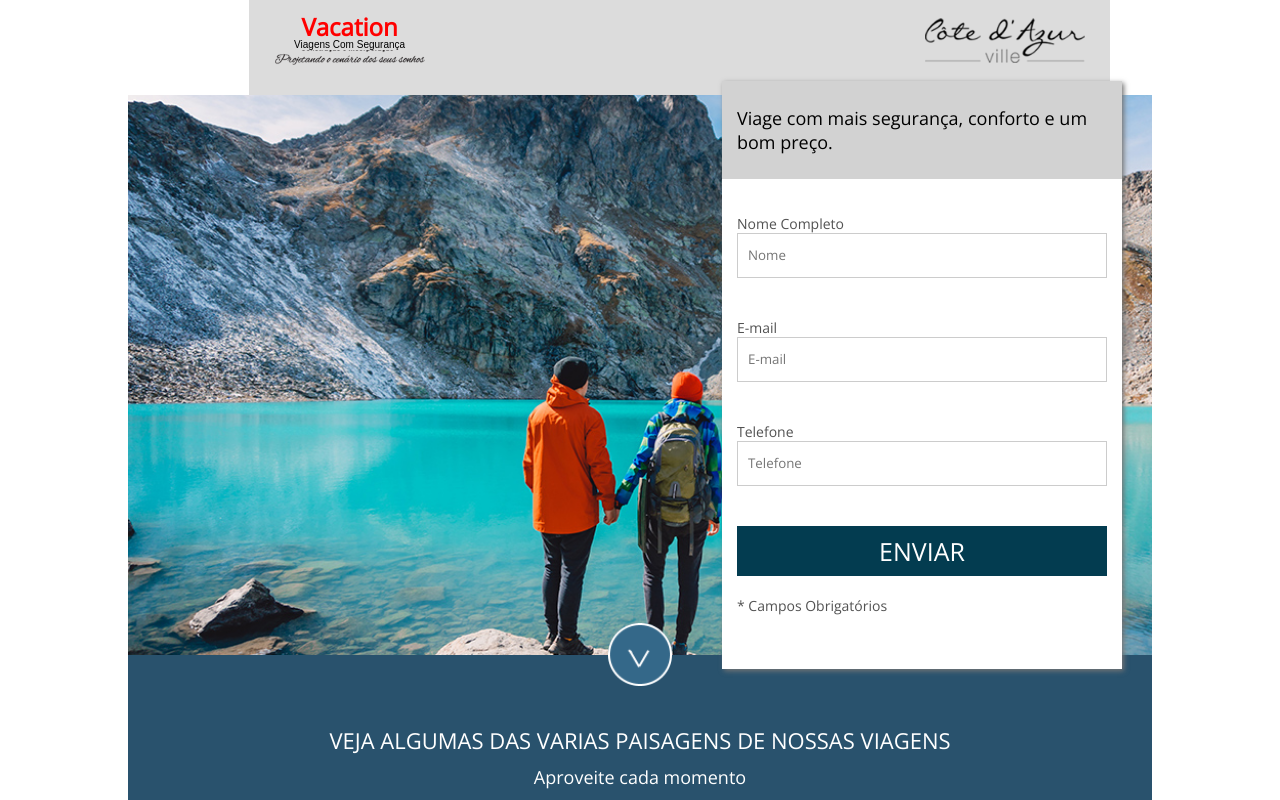
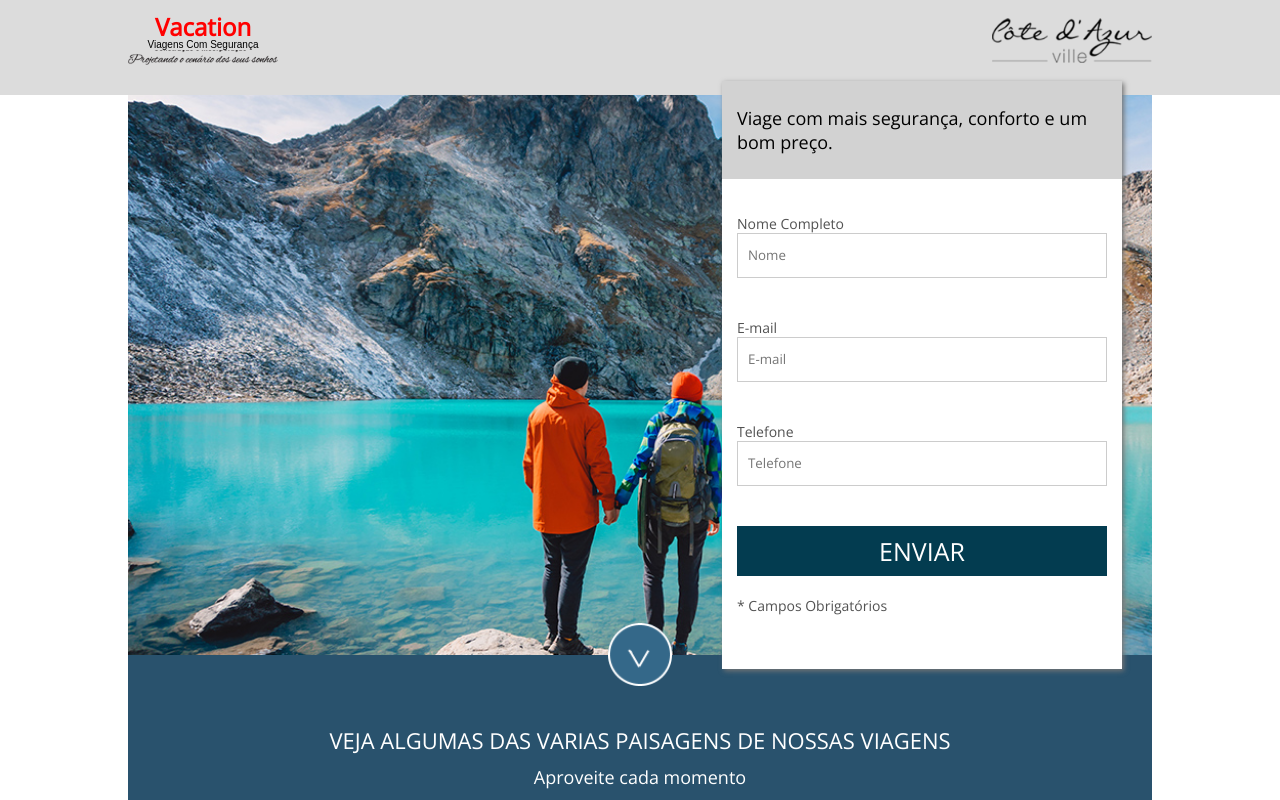
Before and after one commit to AthilioHenrique/Agencia-de-viagem, a plain HTML site: page index.html in a window 1280 px wide. Shown: the top 800 px of the page. Drawn offline with nearby package versions, Linux system fonts and the light colour scheme.

Commit message:
Update style.css

```diff
--- a/css/style.css
+++ b/css/style.css
@@ -24,8 +24,7 @@ html,body{
 /******/
 
 header{
-	width: 67.3% ;
-	left: 249px;
+	width: 100% ;
 	position: relative;
 	background-color:rgb(220,220,220);
 	padding:10px 2% 25px 2%;
```
